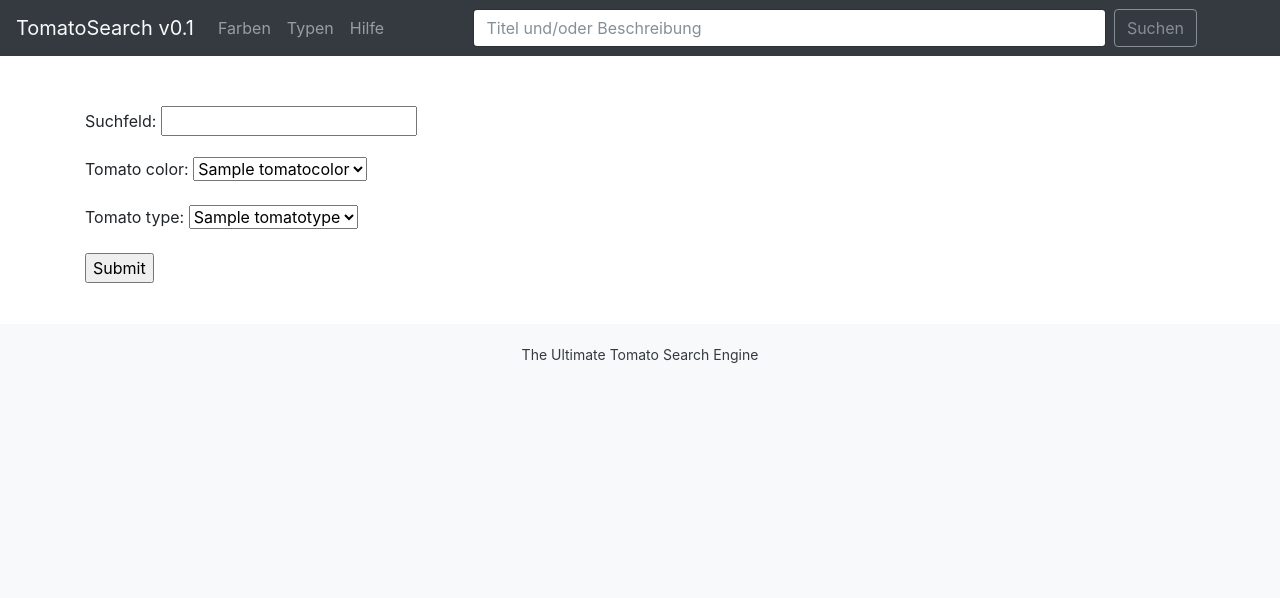
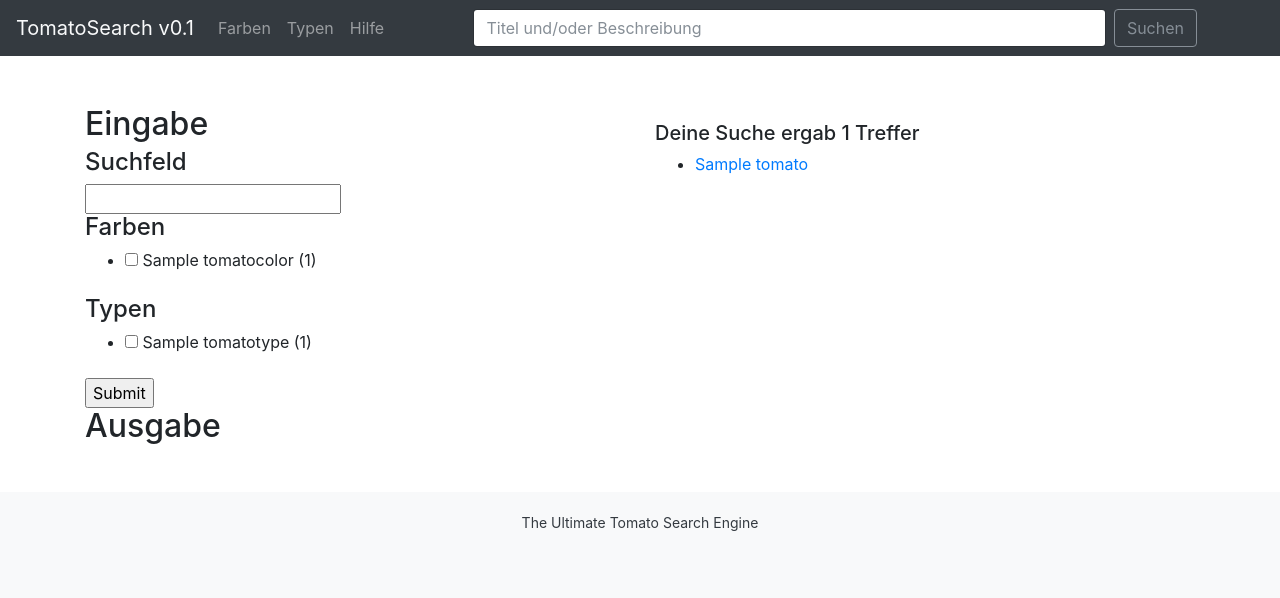
Before and after one commit to charismatic-claire/tomato-search-engine, a Django app: a page that uses tomatos/templates/tomatos/base.html in a window 1280 px wide. Shown: the top 598 px of the page. Run offline with Django 3.2, Linux system fonts and the light colour scheme; tables that the repository leaves empty hold one stand-in row (values such as "Sample post"); some libraries are stand-ins or nearby versions.

Commit message:
Search function basically works. Now I need to hook the up to the real interface I want.

```diff
--- a/tomatos/forms/TomatoForm.py
+++ b/tomatos/forms/TomatoForm.py
@@ -2,11 +2,12 @@ from django import forms
 from tomatos.helpers.ChoiceGenerator import ChoiceGenerator
 from tomatos.models.TomatoColor import TomatoColor
 from tomatos.models.TomatoType import TomatoType
+from django.forms.widgets import CheckboxSelectMultiple
 
 class TomatoForm( forms.Form ):
 
     search_query = forms.CharField( label='Suchfeld', max_length=200, required=False )
 
-    tomato_color = forms.ChoiceField( choices=ChoiceGenerator.generate_choices( TomatoColor.objects.order_by('name') ) )
+    tomato_colors = forms.MultipleChoiceField( label='Farben', widget=CheckboxSelectMultiple, choices=ChoiceGenerator.generate_choices( TomatoColor.objects.order_by('name') ) )
 
-    tomato_type = forms.ChoiceField( choices=ChoiceGenerator.generate_choices( TomatoType.objects.order_by('name') ) )
+    tomato_types = forms.MultipleChoiceField( label='Typen', widget=CheckboxSelectMultiple, choices=ChoiceGenerator.generate_choices( TomatoType.objects.order_by('name') ) )
--- a/tomatos/helpers/ChoiceGenerator.py
+++ b/tomatos/helpers/ChoiceGenerator.py
@@ -6,7 +6,7 @@ class ChoiceGenerator( object ):
         ## generate choices list
         choices = []
         for item in item_list:
-            choice = [ item.id, item.name ]
+            choice = [ item.id, item.name + ' (' + str(item.get_number_of_tomatos()) + ')' ]
             choices.append( choice )
         ## return result
         return choices
--- a/tomatos/static/tomatos/style.css
+++ b/tomatos/static/tomatos/style.css
@@ -10,11 +10,13 @@ a:hover {
 
 /* --------------- NAVBAR --------------- */
 
-#navbar {
-	width: 100%;
+#navigation-wrapper {
 	position: sticky;
 	top: 0;
 	z-index: 1071;
+}
+#navbar {
+	width: 100%;
 	margin-bottom: 10px;
 }
 #navbar .main-search-form {
@@ -23,7 +25,6 @@ a:hover {
 #navbar .main-search-input {
 	width: 80%;
 }
-
 
 /* ----------TOMATO RESULTS LIST -------- */
 #content-head div.tomato-list-heading {
--- a/tomatos/templates/tomatos/base.html
+++ b/tomatos/templates/tomatos/base.html
@@ -15,7 +15,7 @@
 </head>
 
 <body>
-
+	<div id="navigation-wrapper">
 		<!----------- TOP BAR WITH NAVIGATION ----------->
 		<nav class="navbar navbar-expand-lg navbar-dark bg-dark bd-navbar" id="navbar">
 
@@ -55,7 +55,7 @@
 		</nav>
 
 		<!--------------- EXPANDING AREA ---------------->
-	<div class="container">
+		<div class="container" id="navbar-expand">
 
 			<!------------- COLORS SELECTION ------------>
 			<div class="row" >
@@ -118,6 +118,8 @@
 	    	</div>
 
 	    </div>
+	</div>
+
 
 	<div class="container" id="content">
 		<!------------- CONTENT HEADING ------------->
--- a/tomatos/templates/tomatos/tomato_search.html
+++ b/tomatos/templates/tomatos/tomato_search.html
@@ -1,26 +1,32 @@
 {% extends "tomatos/base.html" %}
 
 {% block content_body %}
+
+	<!--------------------- QUERY INPUT --------------------->
 	<div class="col-sm-6">
+		<h2>Eingabe</h2>
 		<form action="" method="get">
-			{{ form.as_p }}
+			<div class="fieldWrapper">
+				<h4>{{ form.search_query.label }}</h4>
+				{{ form.search_query.errors }}
+				{{ form.search_query }}
+			</div>
+			<div class="fieldWrapper">
+				<h4>{{ form.tomato_colors.label }}</h4>
+				{{ form.tomato_colors.errors }}
+				{{ form.tomato_colors }}
+			</div>
+			<div class="fieldWrapper">
+				<h4>{{ form.tomato_types.label }}</h4>
+				{{ form.tomato_types.errors }}
+				{{ form.tomato_types }}
+			</div>
 			<input type="submit" value="Submit" />
 		</form>
 	</div>
 
+	<!-------------------- QUERY OUTPUT --------------------->
 	<div class="col-sm-6">
-		{% if search_query %}
-			<p>Die Sucheingabe: {{ search_query }}</p>
-		{% endif %}
-		{% if tomato_color %}
-			<p>Farbe: {{ tomato_color.name }}</p>
-		{% endif %}
-		{% if tomato_type %}
-			<p>Type: {{ tomato_type.name }}</p>
-		{% endif %}
-	</div>
-
-	<div class="col-sm-12">
 		{% if tomato_list %}
 			<p></p>
 			<h5>Deine Suche ergab {{ tomato_list|length }} Treffer</h5>
@@ -31,5 +37,29 @@
 			</ul>
 		{% endif %}
 	</div>
+	<div class="col-sm-12">
+		<h2>Ausgabe</h2>
+		{% if search_query %}
+			<h4>Sucheingabe</h4>
+			<p>{{ search_query }}</p>
+		{% endif %}
+		{% if tomato_colors %}
+			<h4>Farben</h4>
+			<ul>
+				{% for tomato_color in tomato_colors %}
+					<li>{{ tomato_color }}</li>
+				{% endfor %}
+			</ul>
+		{% endif %}
+		{% if tomato_types %}
+			<h4>Typen</h4>
+			<ul>
+				{% for tomato_type in tomato_types %}
+					<li>{{ tomato_type }}</li>
+				{% endfor %}
+			</ul>
+
+		{% endif %}
+	</div>
 
 {% endblock %}
--- a/tomatos/views/TomatoSearchView.py
+++ b/tomatos/views/TomatoSearchView.py
@@ -3,6 +3,7 @@ from tomatos.forms.TomatoForm import TomatoForm
 from tomatos.models.TomatoColor import TomatoColor
 from tomatos.models.TomatoType import TomatoType
 from tomatos.models.Tomato import Tomato
+from django.db.models import Q
 
 class TomatoSearchView( FormView ):
 
@@ -14,26 +15,55 @@ class TomatoSearchView( FormView ):
         return super( TomatoSearchView, self ).form_valid( form )
 
     def add_query_to_context( self, context ):
+
+        ## add search query
+        self.search_query = ''
         try:
-            context['search_query'] = self.request.GET.get('search_query')
+            self.search_query = self.request.GET.get('search_query')
+            context['search_query'] = self.search_query
         except:
             pass
+
+        ## add tomato colors
+        self.tomato_colors = []
         try:
-            context['tomato_color'] = TomatoColor.objects.get( id=self.request.GET.get('tomato_color') )
+            tomato_color_ids = self.request.GET.getlist('tomato_colors')
+            for tomato_color_id in tomato_color_ids:
+                self.tomato_colors.append( TomatoColor.objects.get( id=tomato_color_id ) )
+            context['tomato_colors'] = self.tomato_colors
         except:
             pass
+
+        ## add tomato types
+        self.tomato_types = []
         try:
-            context['tomato_type'] = TomatoType.objects.get( id=self.request.GET.get('tomato_type') )
+            tomato_type_ids= self.request.GET.getlist('tomato_types')
+            for tomato_type_id in tomato_type_ids:
+                self.tomato_types.append( TomatoType.objects.get( id=tomato_type_id ) )
+            context['tomato_types'] = self.tomato_types
         except:
             pass
+
+        ## return result
         return context
 
     def add_tomato_list_to_context( self, context ):
-        try:
-            tomato_list = Tomato.objects.filter( colors=context['tomato_color'] ).filter( types=context['tomato_type'] )
-            context['tomato_list'] = tomato_list
-        except:
-            pass
+        ## initialize
+        tomato_list = Tomato.objects.order_by('name')
+        ## use text filter
+        if self.search_query:
+            tomato_list = tomato_list.filter( Q(description__icontains = self.search_query) | Q(name__icontains = self.search_query) )
+        ## use color filter
+        if self.tomato_colors:
+            tomato_list = tomato_list.filter( colors__in = self.tomato_colors )
+        ## use type filter
+        if self.tomato_types:
+            tomato_list = tomato_list.filter( types__in = self.tomato_types )
+        ## remove duplicates
+        tomato_list = list( set( tomato_list ) )
+        ## add to context
+        context['tomato_list'] = tomato_list
+        ## return result
         return context
 
     def get_context_data( self, **kwargs):
```
Lines whose indentation alone changed are shown as unchanged.
